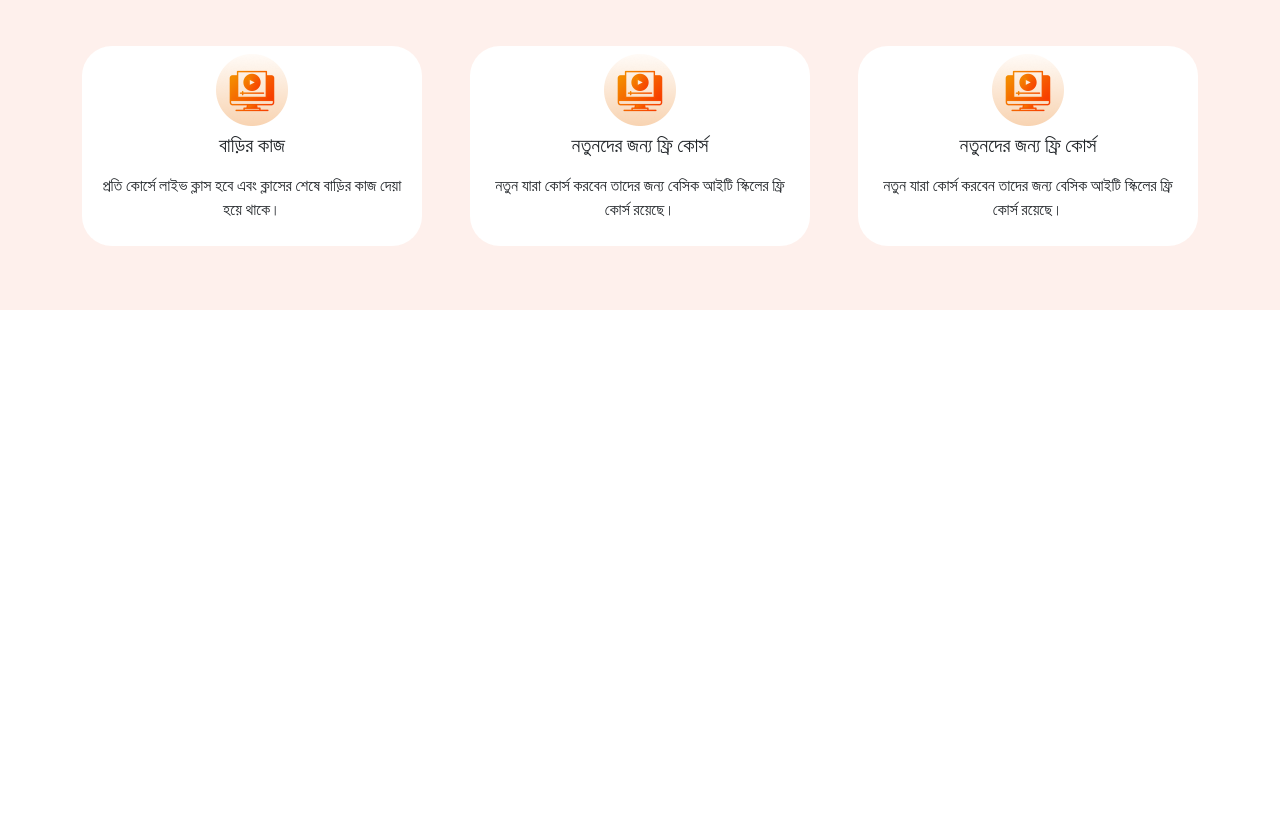
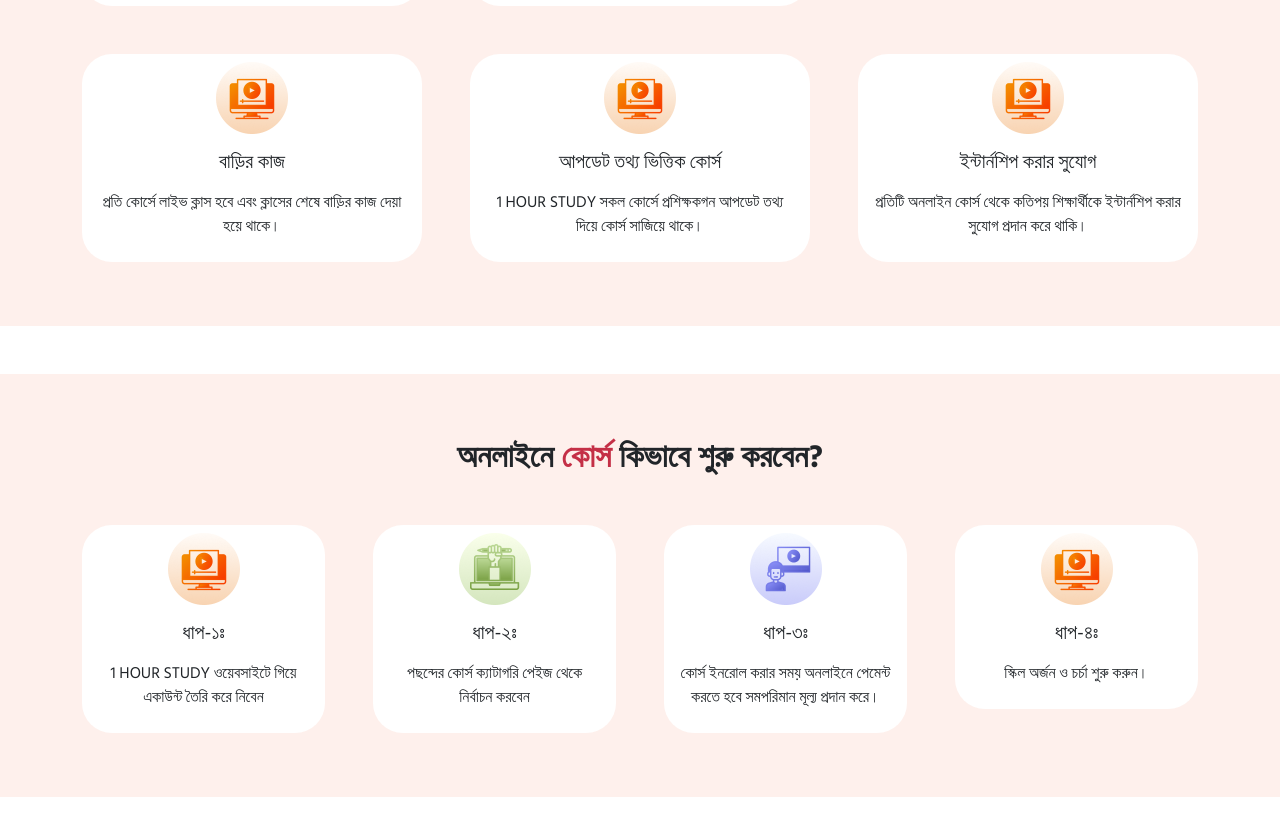
Before and after one commit to mukitcoder/1hour-study, a React (Create React App) app: page / in a window 1280 px wide. Shown: the part 2511-3347 px from the top of the page. Before the commit the page ends 2869 px from the top, so only its background shows below. Built offline with nearby package versions, Linux system fonts and the light colour scheme.

Commit message:
create start course section

```diff
--- a/src/App.css
+++ b/src/App.css
@@ -7,4 +7,5 @@
 }
 body{
     font-family: 'Hind Siliguri', sans-serif;
+    overflow-x: hidden;
 }
--- a/src/components/Expertise/Expertise.css
+++ b/src/components/Expertise/Expertise.css
@@ -9,8 +9,9 @@
     border-radius: 30px;
 }
 .expertise-section:hover{
-    box-shadow: 0px 0px 19px 6px rgba(0,0,0,0.27);
-    -webkit-box-shadow: 0px 0px 19px 6px rgba(0,0,0,0.27);
-    -moz-box-shadow: 0px 0px 19px 6px rgba(0,0,0,0.27);
+    box-shadow: 0px 0px 30px 6px rgba(0,0,0,0.19);
+    -webkit-box-shadow: 0px 0px 30px 6px rgba(0,0,0,0.19);
+    -moz-box-shadow: 0px 0px 30px 6px rgba(0,0,0,0.19);
     transition: all 0.5s ease;
+    cursor: pointer;
 }
--- a/src/components/Expertise/Expertise.js
+++ b/src/components/Expertise/Expertise.js
@@ -1,8 +1,8 @@
 import React from "react";
 import "./Expertise.css";
 import skill from "../../images/expertise/Group-1.png";
-import expert from "../../images/expertise/Group-1.png";
-import quiz from "../../images/expertise/Group-1.png";
+import expert from "../../images/expertise/Group-2.png";
+import quiz from "../../images/expertise/Group-3.png";
 
 const Expertise = () => {
   return (
@@ -14,7 +14,11 @@ const Expertise = () => {
         <div className="row g-5 pb-5">
           <div className="col-lg-4 col-md-6 col-sm-12">
             <div className="d-grid bg-white p-2 expertise-section">
-              <img className="img-fluid mx-auto" src={skill} alt="expertiseImage" />
+              <img
+                className="img-fluid mx-auto mb-2"
+                src={skill}
+                alt="expertiseImage"
+              />
               <div className="text-center">
                 <h5 className="py-2">নতুনদের জন্য ফ্রি কোর্স</h5>
                 <p className="px-2">
@@ -26,57 +30,78 @@ const Expertise = () => {
           </div>
           <div className="col-lg-4 col-md-6 col-sm-12">
             <div className="d-grid bg-white p-2 expertise-section">
-              <img className="img-fluid mx-auto" src={skill} alt="expertiseImage" />
+              <img
+                className="img-fluid mx-auto mb-2"
+                src={expert}
+                alt="expertiseImage"
+              />
               <div className="text-center">
                 <h5 className="py-2">পেইড কোর্সের লাইভ সাপোর্ট</h5>
                 <p className="px-2">
-                1 HOUR STUDY সকল কোর্সে মেন্টরগন লাইভ সাপোর্ট প্রদান করে থাকে।
+                  1 HOUR STUDY সকল কোর্সে মেন্টরগন লাইভ সাপোর্ট প্রদান করে থাকে।
                 </p>
               </div>
             </div>
           </div>
           <div className="col-lg-4 col-md-6 col-sm-12">
             <div className="d-grid bg-white p-2 expertise-section">
-              <img className="img-fluid mx-auto" src={skill} alt="expertiseImage" />
+              <img
+                className="img-fluid mx-auto mb-2"
+                src={quiz}
+                alt="expertiseImage"
+              />
               <div className="text-center">
                 <h5 className="py-2">অভিজ্ঞ প্রশিক্ষক</h5>
                 <p className="px-2">
-                দক্ষ ও অভিজ্ঞ প্রশিক্ষক দ্বারা প্রতিটি কোর্স সাজানো হয়ে থাকে।
+                  দক্ষ ও অভিজ্ঞ প্রশিক্ষক দ্বারা প্রতিটি কোর্স সাজানো হয়ে থাকে।
                 </p>
               </div>
             </div>
           </div>
           <div className="col-lg-4 col-md-6 col-sm-12">
             <div className="d-grid bg-white p-2 expertise-section">
-              <img className="img-fluid mx-auto" src={skill} alt="expertiseImage" />
+              <img
+                className="img-fluid mx-auto mb-2"
+                src={skill}
+                alt="expertiseImage"
+              />
               <div className="text-center">
                 <h5 className="py-2">বাড়ির কাজ</h5>
                 <p className="px-2">
-                প্রতি কোর্সে লাইভ ক্লাস হবে এবং   ক্লাসের শেষে বাড়ির কাজ দেয়া হয়ে থাকে।
+                  প্রতি কোর্সে লাইভ ক্লাস হবে এবং ক্লাসের শেষে বাড়ির কাজ দেয়া
+                  হয়ে থাকে।
                 </p>
               </div>
             </div>
           </div>
           <div className="col-lg-4 col-md-6 col-sm-12">
             <div className="d-grid bg-white p-2 expertise-section">
-              <img className="img-fluid mx-auto" src={skill} alt="expertiseImage" />
+              <img
+                className="img-fluid mx-auto mb-2"
+                src={skill}
+                alt="expertiseImage"
+              />
               <div className="text-center">
-                <h5 className="py-2">নতুনদের জন্য ফ্রি কোর্স</h5>
+                <h5 className="py-2">আপডেট তথ্য ভিত্তিক কোর্স</h5>
                 <p className="px-2">
-                  নতুন যারা কোর্স করবেন তাদের জন্য বেসিক আইটি স্কিলের ফ্রি কোর্স
-                  রয়েছে।{" "}
+                  1 HOUR STUDY সকল কোর্সে প্রশিক্ষকগন আপডেট তথ্য দিয়ে কোর্স
+                  সাজিয়ে থাকে।
                 </p>
               </div>
             </div>
           </div>
           <div className="col-lg-4 col-md-6 col-sm-12">
             <div className="d-grid bg-white p-2 expertise-section">
-              <img className="img-fluid mx-auto" src={skill} alt="expertiseImage" />
+              <img
+                className="img-fluid mx-auto mb-2"
+                src={skill}
+                alt="expertiseImage"
+              />
               <div className="text-center">
-                <h5 className="py-2">নতুনদের জন্য ফ্রি কোর্স</h5>
+                <h5 className="py-2">ইন্টার্নশিপ করার সুযোগ</h5>
                 <p className="px-2">
-                  নতুন যারা কোর্স করবেন তাদের জন্য বেসিক আইটি স্কিলের ফ্রি কোর্স
-                  রয়েছে।{" "}
+                  প্রতিটি অনলাইন কোর্স থেকে কতিপয় শিক্ষার্থীকে ইন্টার্নশিপ করার
+                  সুযোগ প্রদান করে থাকি।{" "}
                 </p>
               </div>
             </div>
--- a/src/components/Home/Home.js
+++ b/src/components/Home/Home.js
@@ -2,6 +2,7 @@ import React from 'react';
 import Courses from '../Courses/Courses';
 import Expertise from '../Expertise/Expertise';
 import Hero from '../Hero/Hero';
+import StartCourse from '../StartCourse/StartCourse';
 
 const Home = () => {
     return (
@@ -9,6 +10,7 @@ const Home = () => {
             <Hero/>
             <Courses/>
             <Expertise/>
+            <StartCourse/>
         </div>
     );
 };
--- /dev/null
+++ b/src/components/StartCourse/StartCourse.js
@@ -0,0 +1,85 @@
+import React from 'react';
+import './StartCourse.css';
+import skill from "../../images/expertise/Group-1.png";
+import expert from "../../images/expertise/Group-2.png";
+import quiz from "../../images/expertise/Group-3.png";
+
+
+const StartCourse = () => {
+    return (
+        <div className="expertise-main py-3 my-5">
+      <h2 className="text-center fw-bold w-75 mx-auto my-5">
+      অনলাইনে <span className="hero-text">কোর্স</span> কিভাবে শুরু করবেন?
+      </h2>
+
+      <div className="container">
+        <div className="row g-5 pb-5">
+          <div className="col-lg-3 col-md-6 col-sm-12">
+            <div className="d-grid bg-white p-2 expertise-section">
+              <img
+                className="img-fluid mx-auto mb-2"
+                src={skill}
+                alt="expertiseImage"
+              />
+              <div className="text-center">
+                <h5 className="py-2">ধাপ-১ঃ</h5>
+                <p className="px-2">
+                1 HOUR STUDY ওয়েবসাইটে গিয়ে একাউন্ট তৈরি করে নিবেন
+
+                </p>
+              </div>
+            </div>
+          </div>
+          <div className="col-lg-3 col-md-6 col-sm-12">
+            <div className="d-grid bg-white p-2 expertise-section">
+              <img
+                className="img-fluid mx-auto mb-2"
+                src={expert}
+                alt="expertiseImage"
+              />
+              <div className="text-center">
+                <h5 className="py-2">ধাপ-২ঃ</h5>
+                <p className="px-2">
+                পছন্দের কোর্স ক্যাটাগরি পেইজ থেকে নির্বাচন করবেন
+
+                </p>
+              </div>
+            </div>
+          </div>
+          <div className="col-lg-3 col-md-6 col-sm-12">
+            <div className="d-grid bg-white p-2 expertise-section">
+              <img
+                className="img-fluid mx-auto mb-2"
+                src={quiz}
+                alt="expertiseImage"
+              />
+              <div className="text-center">
+                <h5 className="py-2">ধাপ-৩ঃ</h5>
+                <p className="px-2">
+                কোর্স ইনরোল করার সময় অনলাইনে পেমেন্ট করতে হবে সমপরিমান মূল্য প্রদান করে।
+                </p>
+              </div>
+            </div>
+          </div>
+          <div className="col-lg-3 col-md-6 col-sm-12">
+            <div className="d-grid bg-white p-2 expertise-section">
+              <img
+                className="img-fluid mx-auto mb-2"
+                src={skill}
+                alt="expertiseImage"
+              />
+              <div className="text-center">
+                <h5 className="py-2">ধাপ-৪ঃ</h5>
+                <p className="px-2">
+                স্কিল অর্জন ও চর্চা শুরু করুন।
+                </p>
+              </div>
+            </div>
+          </div>
+        </div>
+      </div>
+    </div>
+    );
+};
+
+export default StartCourse;
```
Also changed, not shown: src/components/StartCourse/StartCourse.css (added).
